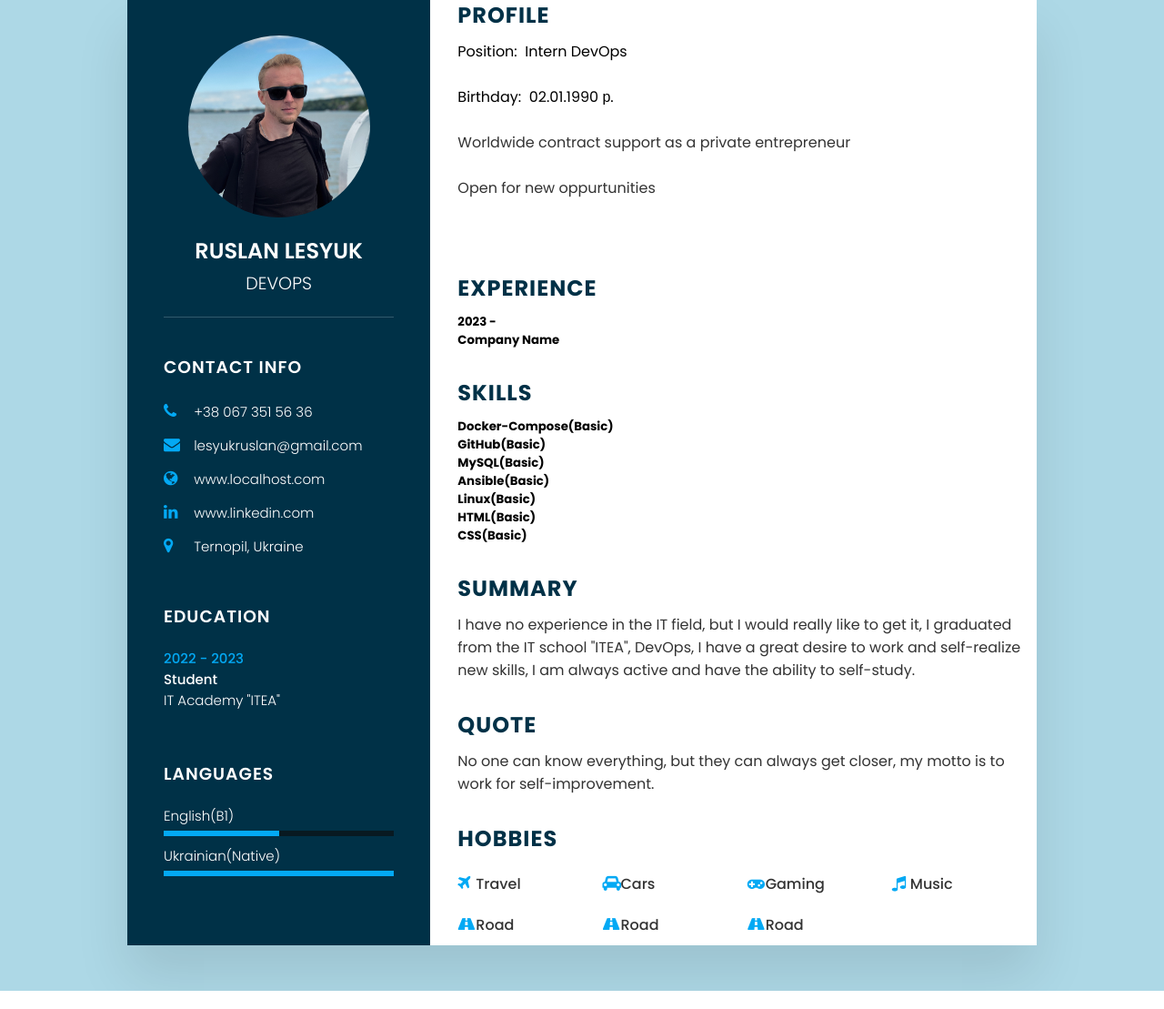
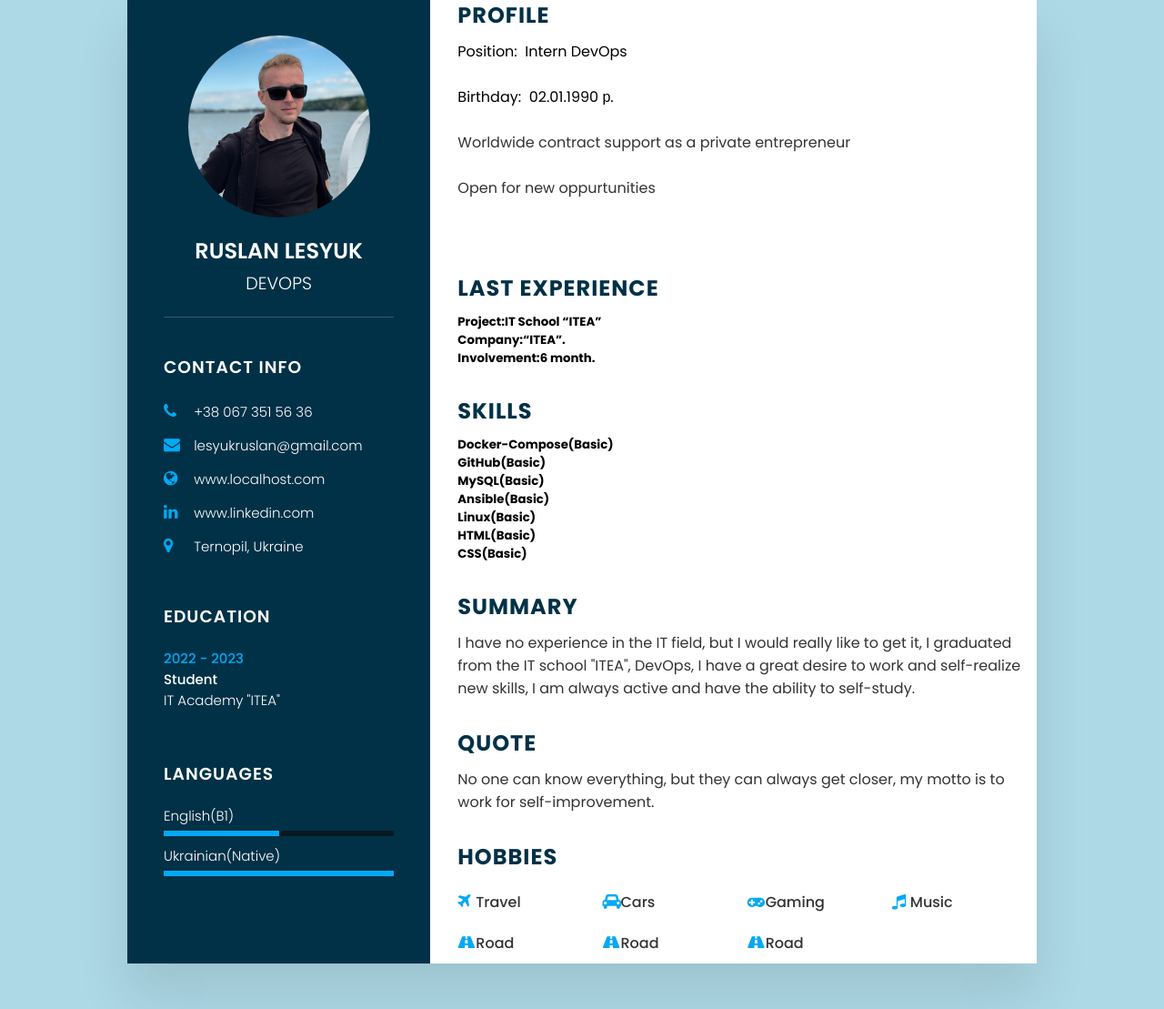
Before and after one commit to RuslanLesyuk/ruslanlesyuk_resume, a PHP site: page / in a window 1280 px wide. Shown: the part 51-1160 px from the top of the page at 91% size. Run offline with PHP 8.4, Linux system fonts and the light colour scheme; data comes from the database, SQL or seed files in the repository; data that the repository does not hold is empty.

Commit message:
update index.php

```diff
--- a/src/index.php
+++ b/src/index.php
@@ -99,11 +99,13 @@ if(!$conn){
     </div>
 
     <div class="about">
-      <h2 class="title2">Experience</h2>
+      <h2 class="title2">Last Experience</h2>
     <div class="box">
       <div class="year_company">
-    <h5>2023 - </h5>
-    <h5>Company Name</h5>
+    <h5>Project:IT School “ITEA”</h5>
+    <h5>Company:“ITEA”.</h5>
+    <h5>Involvement:6 month.</h5>
+
     </div>
 </div>
 </div>
```
